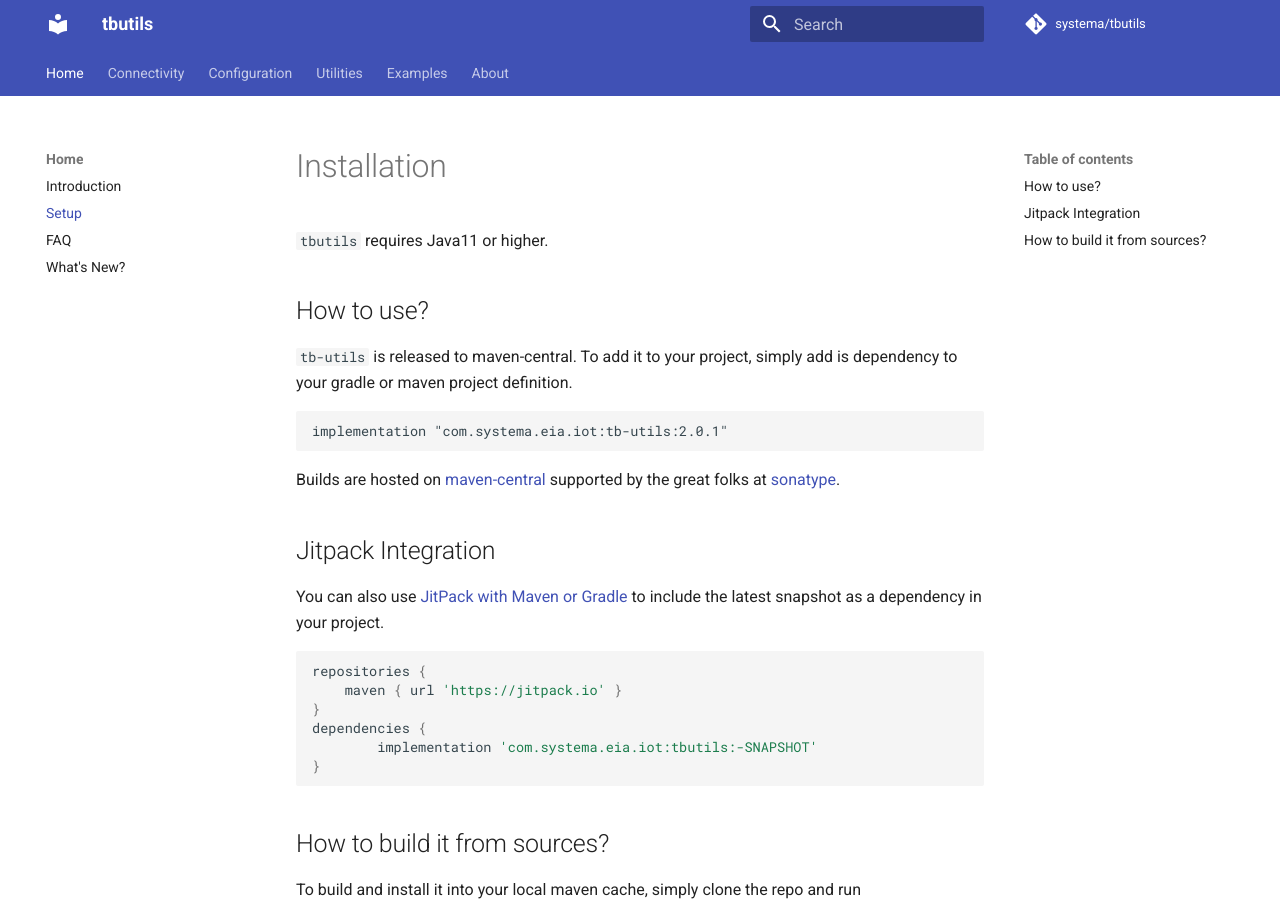
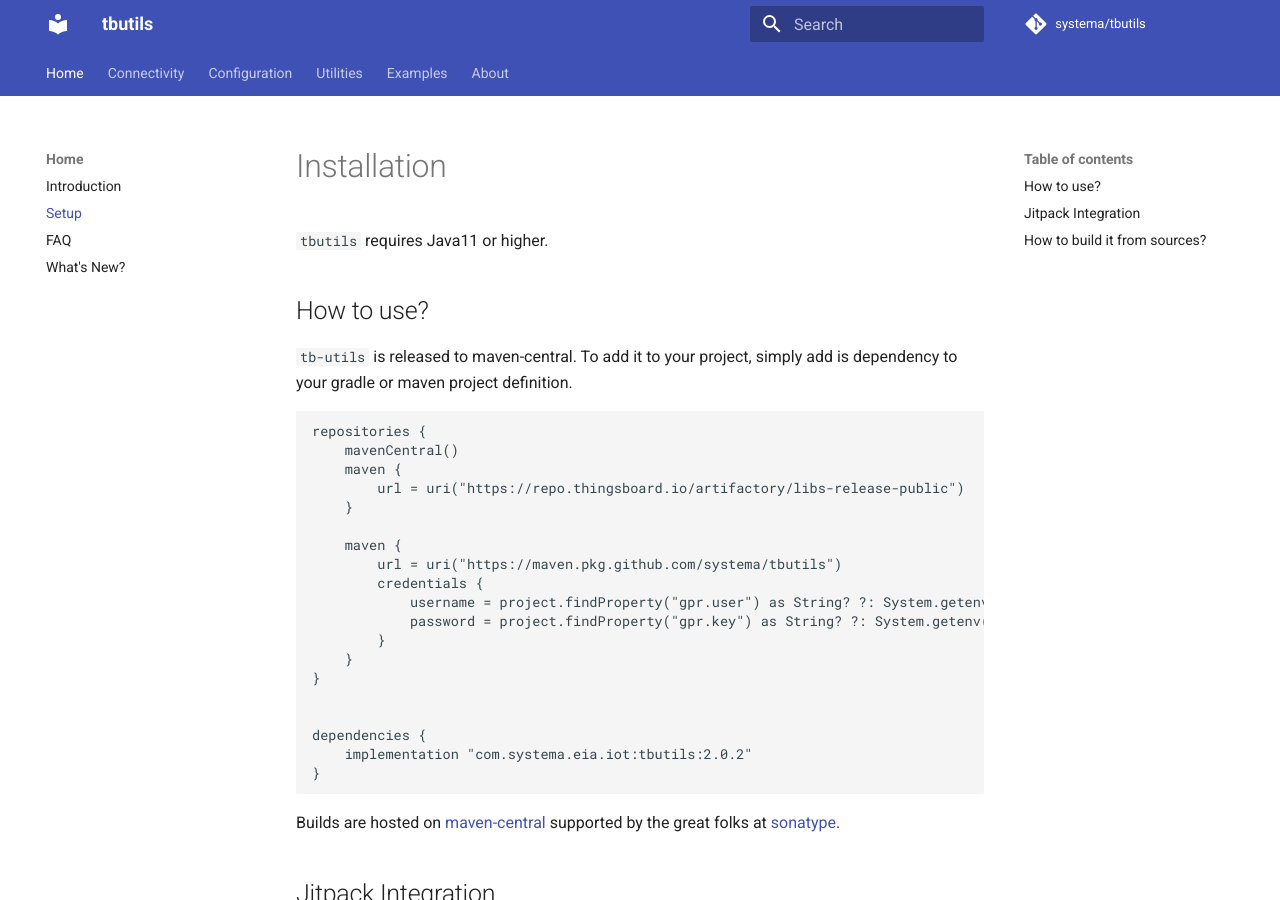
Before and after one commit to systema/tbutils, an MkDocs documentation site: the page built from docs/userguide/docs/setup.md, in a window 1280 px wide and 900 px high. Built offline with MkDocs 1.6.1 and Material for MkDocs 9.7.7, drawn with Linux system fonts in a browser that asks for light colours; comment, search, counter and statistics services are not loaded.

````diff
--- a/docs/userguide/docs/setup.md
+++ b/docs/userguide/docs/setup.md
@@ -9,7 +9,26 @@
 project definition.
 
 ```gradle
-implementation "com.systema.eia.iot:tb-utils:2.0.1"
+
+repositories {
+    mavenCentral()
+    maven {
+        url = uri("https://repo.thingsboard.io/artifactory/libs-release-public")
+    }
+
+    maven {
+        url = uri("https://maven.pkg.github.com/systema/tbutils")
+        credentials {
+            username = project.findProperty("gpr.user") as String? ?: System.getenv("GH_USER")
+            password = project.findProperty("gpr.key") as String? ?: System.getenv("GH_TOKEN")
+        }
+    }
+}
+
+
+dependencies {
+    implementation "com.systema.eia.iot:tbutils:2.0.2"
+}
 ```
 
 Builds are hosted on [maven-central](https://search.maven.org/search?q=a:tbutils) supported by the great folks at [sonatype](https://www.sonatype.com/).
````
Also changed, not shown: docs/release.md (+1 -1 lines), 11 other files.
